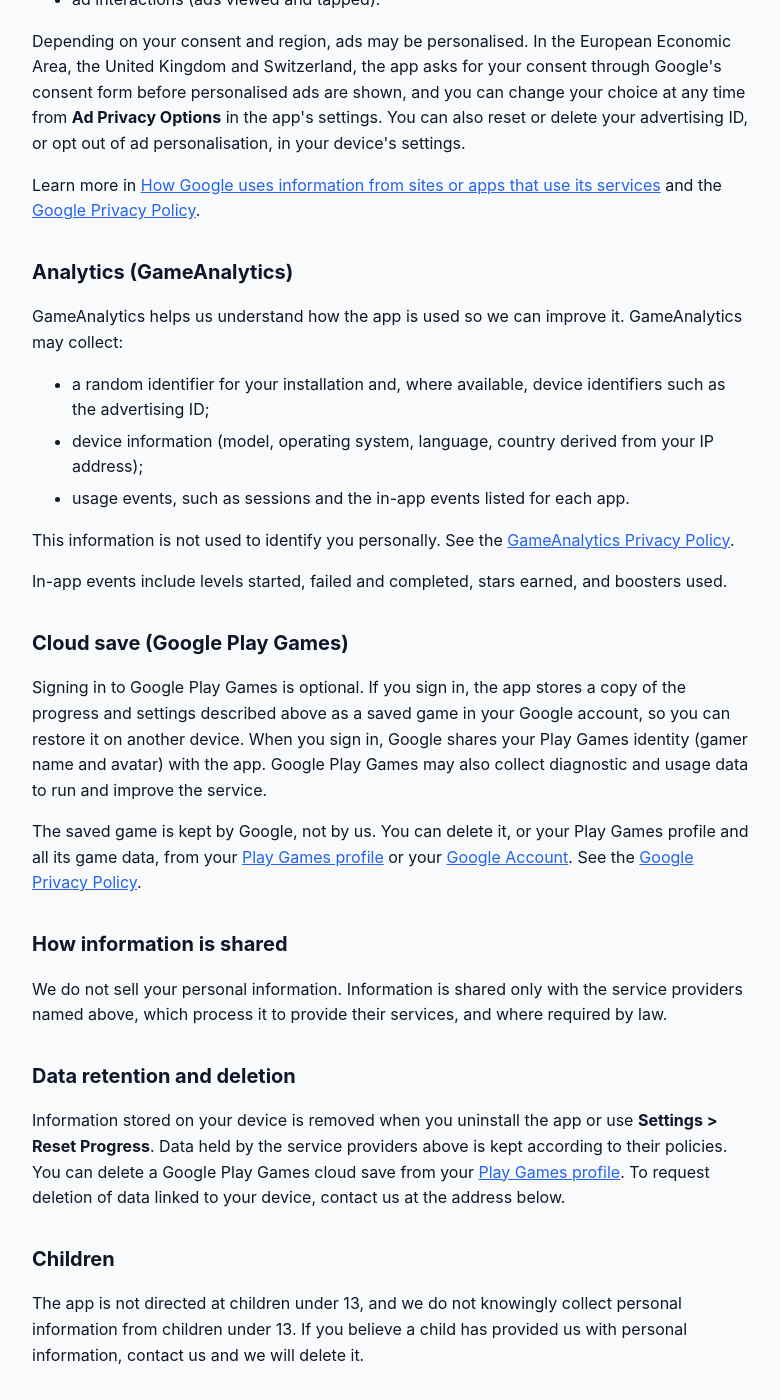
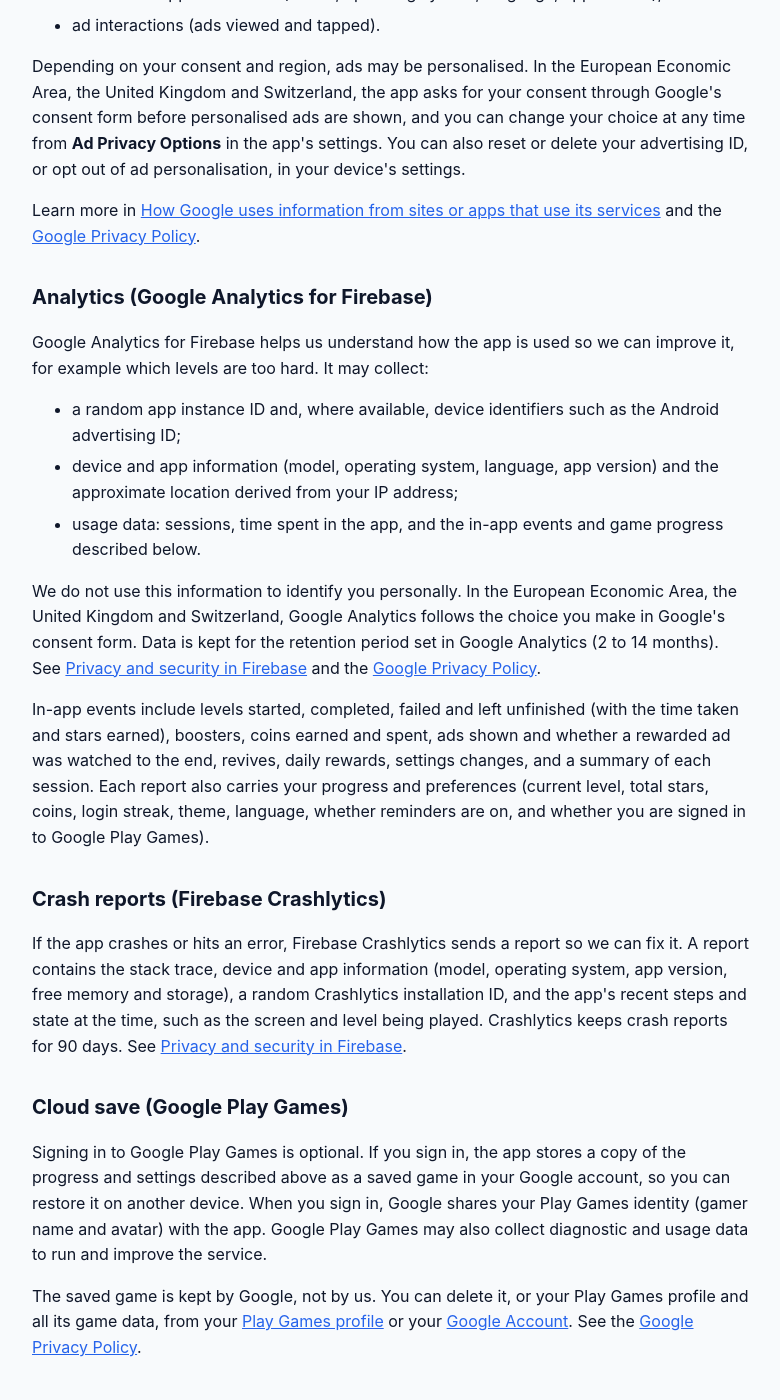
Before and after one commit to ishubhamx/ishubhamx.github.io, a Jekyll site: the page built from _apps/arrow-maze.md, in a window 1280 px wide and 1400 px high, scrolled down 765 px. Shown: the whole window, without its empty margins (248-1028 px from the left). Built offline with Jekyll 4.4.1, drawn with Linux system fonts in a browser that asks for light colours; some of the changed text lies outside the part shown.

Commit message:
Arrow Maze policy: Firebase Analytics and Crashlytics instead of GameAnalytics
The game now uses Google Analytics for Firebase and Firebase Crashlytics.
The shared services list replaces GameAnalytics with both: what each
collects, consent in the EEA/UK/Switzerland, and retention (2 to 14
months for Analytics, 90 days for crash reports). Arrow Maze's page
lists its events and the progress sent as user properties, and no
longer says on-device progress is never sent. Effective date updated.

Amp-Thread-ID: https://ampcode.com/threads/T-01a1d046-2fc0-722a-b818-415b48174866
Co-authored-by: Shubham Vishwakarma <shubham75v33@gmail.com>

```diff
--- a/_apps/arrow-maze.md
+++ b/_apps/arrow-maze.md
@@ -2,8 +2,9 @@
 layout: app
 title: Arrow Maze
 package: com.ssvmakers.arrowmaze
-services: [admob, gameanalytics, playgames]
+services: [admob, firebase_analytics, crashlytics, playgames]
 on_device: Your game progress and settings (levels, stars, coins, boosters, streaks, theme and sound preferences)
 reset: Settings > Reset Progress
-events: levels started, failed and completed, stars earned, and boosters used
+events: levels started, completed, failed and left unfinished (with the time taken and stars earned), boosters, coins earned and spent, ads shown and whether a rewarded ad was watched to the end, revives, daily rewards, settings changes, and a summary of each session
+progress: your progress and preferences (current level, total stars, coins, login streak, theme, language, whether reminders are on, and whether you are signed in to Google Play Games)
 ---
--- a/_config.yml
+++ b/_config.yml
@@ -1,7 +1,7 @@
 # Shared settings for every policy page.
 developer: SSV Makers
 contact_email: ishubhamx0@gmail.com
-updated: October 31, 2026        # effective date shown on every page; change it when the text changes
+updated: November 14, 2026       # effective date shown on every page; change it when the text changes
 
 # User site at https://ishubhamx.github.io/: the homepage (index.html) and app-ads.txt live at the root,
 # the policies under /privacy/.
--- a/_data/services.yml
+++ b/_data/services.yml
@@ -14,16 +14,21 @@ admob:
     <p>Depending on your consent and region, ads may be personalised. In the European Economic Area, the United Kingdom and Switzerland, the app asks for your consent through Google's consent form before personalised ads are shown, and you can change your choice at any time from <strong>Ad Privacy Options</strong> in the app's settings. You can also reset or delete your advertising ID, or opt out of ad personalisation, in your device's settings.</p>
     <p>Learn more in <a href="https://policies.google.com/technologies/partner-sites">How Google uses information from sites or apps that use its services</a> and the <a href="https://policies.google.com/privacy">Google Privacy Policy</a>.</p>
 
-gameanalytics:
-  heading: Analytics (GameAnalytics)
+firebase_analytics:
+  heading: Analytics (Google Analytics for Firebase)
   body: |
-    <p>GameAnalytics helps us understand how the app is used so we can improve it. GameAnalytics may collect:</p>
+    <p>Google Analytics for Firebase helps us understand how the app is used so we can improve it, for example which levels are too hard. It may collect:</p>
     <ul>
-      <li>a random identifier for your installation and, where available, device identifiers such as the advertising ID;</li>
-      <li>device information (model, operating system, language, country derived from your IP address);</li>
-      <li>usage events, such as sessions and the in-app events listed for each app.</li>
+      <li>a random app instance ID and, where available, device identifiers such as the Android advertising ID;</li>
+      <li>device and app information (model, operating system, language, app version) and the approximate location derived from your IP address;</li>
+      <li>usage data: sessions, time spent in the app, and the in-app events and game progress described below.</li>
     </ul>
-    <p>This information is not used to identify you personally. See the <a href="https://gameanalytics.com/privacy">GameAnalytics Privacy Policy</a>.</p>
+    <p>We do not use this information to identify you personally. In the European Economic Area, the United Kingdom and Switzerland, Google Analytics follows the choice you make in Google's consent form. Data is kept for the retention period set in Google Analytics (2 to 14 months). See <a href="https://firebase.google.com/support/privacy">Privacy and security in Firebase</a> and the <a href="https://policies.google.com/privacy">Google Privacy Policy</a>.</p>
+
+crashlytics:
+  heading: Crash reports (Firebase Crashlytics)
+  body: |
+    <p>If the app crashes or hits an error, Firebase Crashlytics sends a report so we can fix it. A report contains the stack trace, device and app information (model, operating system, app version, free memory and storage), a random Crashlytics installation ID, and the app's recent steps and state at the time, such as the screen and level being played. Crashlytics keeps crash reports for 90 days. See <a href="https://firebase.google.com/support/privacy">Privacy and security in Firebase</a>.</p>
 
 playgames:
   heading: Cloud save (Google Play Games)
--- a/_includes/policy.html
+++ b/_includes/policy.html
@@ -13,14 +13,14 @@
 <p>{% if cloud %}The app has no accounts of its own; signing in to Google Play Games is optional (see below).{% else %}The app has no accounts or sign-in.{% endif %} We do not ask for your name, email address, phone number, contacts, photos, or precise location.</p>
 
 <h2>Information stored on your device</h2>
-<p>{{ app.on_device }} are saved {% unless cloud %}only {% endunless %}on your device. They are not sent to us. Uninstalling the app deletes them{% if cloud %}, except for a copy you have saved to Google Play Games{% endif %}.</p>
+<p>{{ app.on_device }} are saved {% unless cloud %}only {% endunless %}on your device. {% if app.progress %}Apart from the summary sent with analytics (see below), they are not sent to us.{% else %}They are not sent to us.{% endif %} Uninstalling the app deletes them{% if cloud %}, except for a copy you have saved to Google Play Games{% endif %}.</p>
 
 {%- for key in app.services %}
 {%- assign service = site.data.services[key] %}
 <h2>{{ service.heading }}</h2>
 {{ service.body }}
-{%- if key == "gameanalytics" and app.events %}
-<p>In-app events include {{ app.events }}.</p>
+{%- if key == "firebase_analytics" and app.events %}
+<p>In-app events include {{ app.events }}.{% if app.progress %} Each report also carries {{ app.progress }}.{% endif %}</p>
 {%- endif %}
 {%- endfor %}
 
```
Also changed, not shown: README.md.
